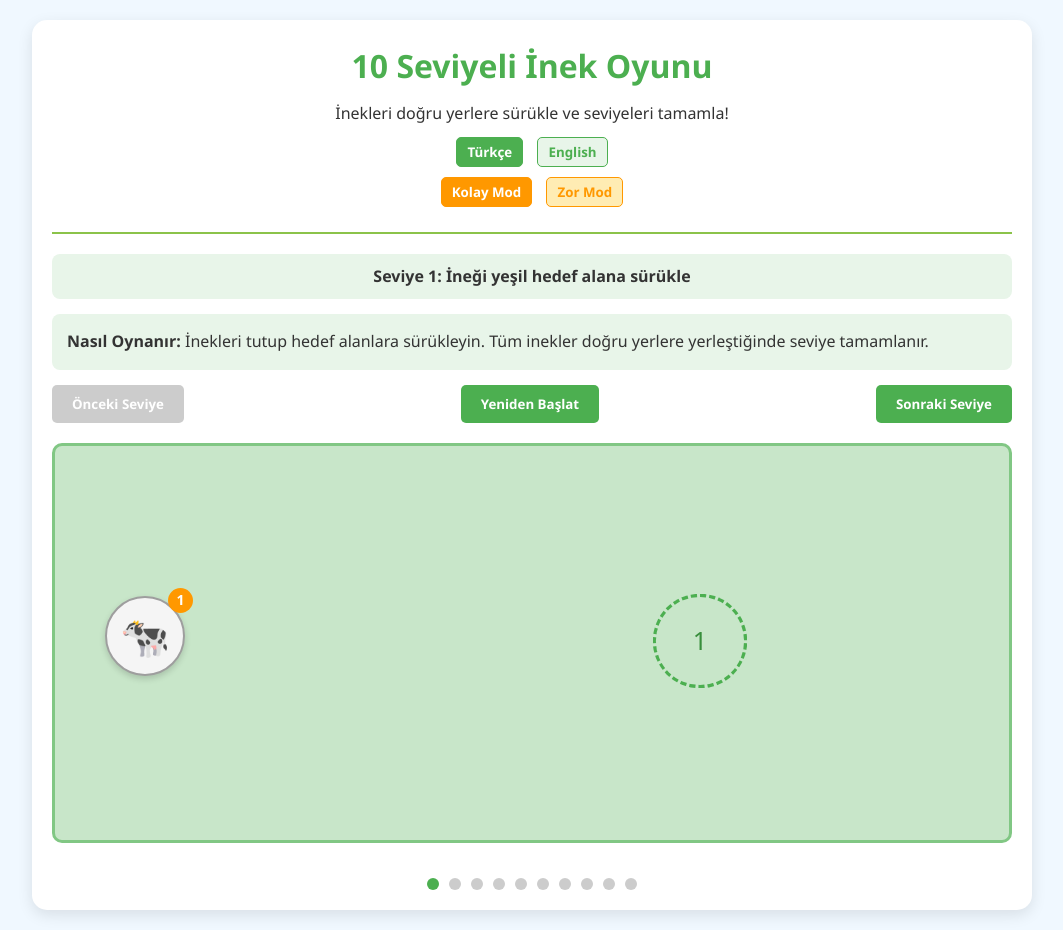
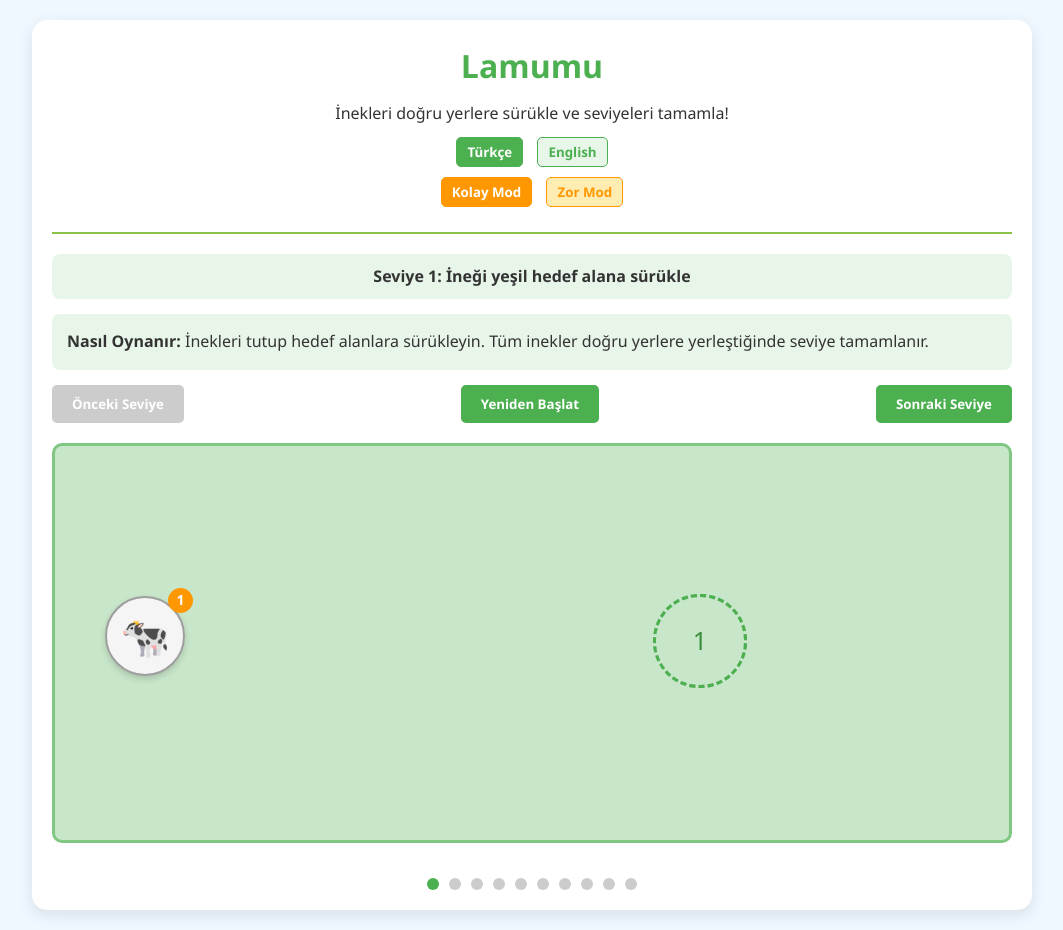
Before and after one commit to ostramus/lamumudot, a plain HTML site: page index.html in a window 1280 px wide. Shown: the whole page, without its empty margins (108-1171 px from the left). Drawn offline with Linux system fonts and the light colour scheme.

Commit message:
index.html

```diff
--- a/index.html
+++ b/index.html
@@ -3,7 +3,7 @@
 <head>
     <meta charset="UTF-8">
     <meta name="viewport" content="width=device-width, initial-scale=1.0">
-    <title>10 Level Cow Game / 10 Seviyeli İnek Oyunu</title>
+    <title>Lamumu</title>
     <style>
         * {
             box-sizing: border-box;
@@ -298,7 +298,7 @@
 <body>
     <div class="container">
         <header>
-            <h1 id="game-title">10 Seviyeli İnek Oyunu</h1>
+            <h1 id="game-title">Lamumu</h1>
             <p id="game-subtitle">İnekleri doğru yerlere sürükle ve seviyeleri tamamla!</p>
 
             <div class="language-selector">
@@ -346,7 +346,7 @@
             // Dil desteği için metinler
             const translations = {
                 tr: {
-                    title: "10 Seviyeli İnek Oyunu",
+                    title: "Lamumu",
                     subtitle: "İnekleri doğru yerlere sürükle ve seviyeleri tamamla!",
                     howToPlay: "Nasıl Oynanır:",
                     instruction: "İnekleri tutup hedef alanlara sürükleyin. Tüm inekler doğru yerlere yerleştiğinde seviye tamamlanır.",
@@ -370,7 +370,7 @@
                     ]
                 },
                 en: {
-                    title: "10 Level Cow Game",
+                    title: "Lamumu",
                     subtitle: "Drag the cows to the right places and complete the levels!",
                     howToPlay: "How to Play:",
                     instruction: "Drag and drop the cows to the target areas. When all cows are in the correct places, the level is completed.",
```
